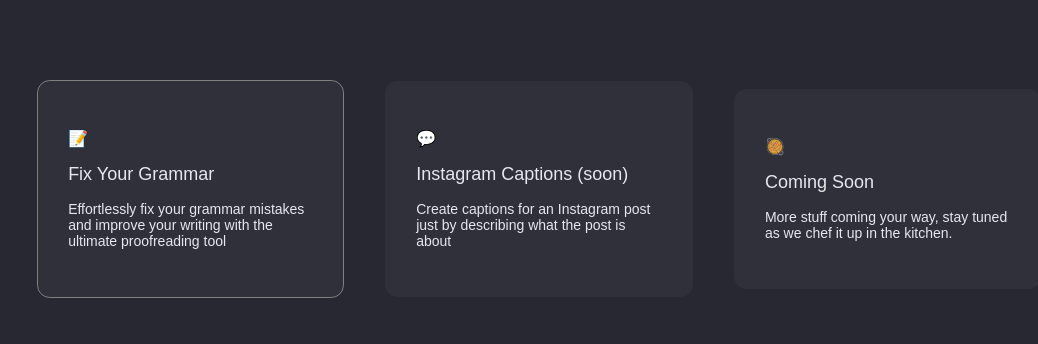
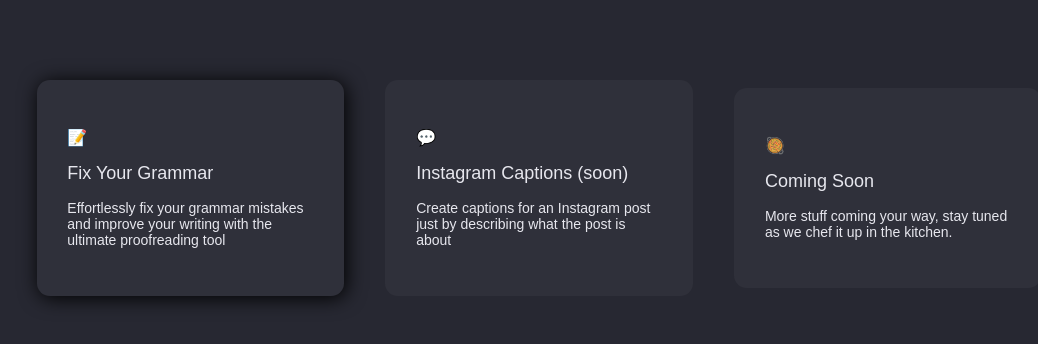
Before and after one commit to michaelshimeles/enhance-ai-client, a React (Create React App) app: page / in a window 1280 px wide. In both pictures the pointer is over the link 291 px from the left and 188 px from the top of the page. Shown: the top 344 px of the page, without its empty margins (101-1139 px from the left). Built offline with nearby package versions, Linux system fonts and the light colour scheme.

Commit message:
Added some hover stuff

```diff
--- a/src/pages/Home/Home.scss
+++ b/src/pages/Home/Home.scss
@@ -13,7 +13,6 @@
   @include tablet {
     padding-top: 5rem;
   }
-
 
   &__container {
     display: flex;
@@ -49,7 +48,6 @@
     border-radius: 0.8rem;
     text-decoration: none;
     color: rgb(231, 231, 238);
-
     width: 100%;
 
     @include tablet {
@@ -58,10 +56,10 @@
 
     @include desktop {
       width: 30%;
-
     }
     &:hover {
-      border: 1px solid grey;
+      filter: drop-shadow(2px 2px 10px #000);
+      border: 1px solid 121212;
     }
   }
 
@@ -74,7 +72,6 @@
     text-decoration: none;
     color: rgb(231, 231, 238);
     width: 100%;
-
     @include tablet {
       width: 40%;
     }
@@ -84,7 +81,8 @@
     }
 
     &:hover {
-      border: 1px solid grey;
+      filter: drop-shadow(2px 2px 10px #000);
+      border: 1px solid 121212;
     }
   }
 
```
